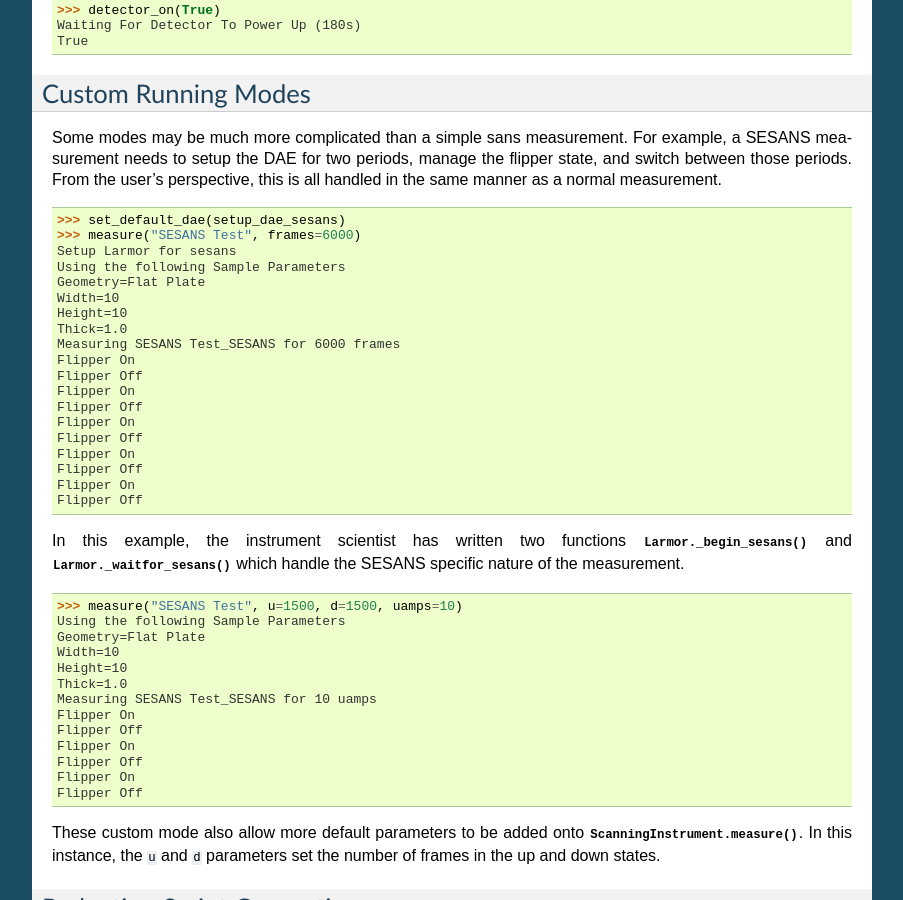
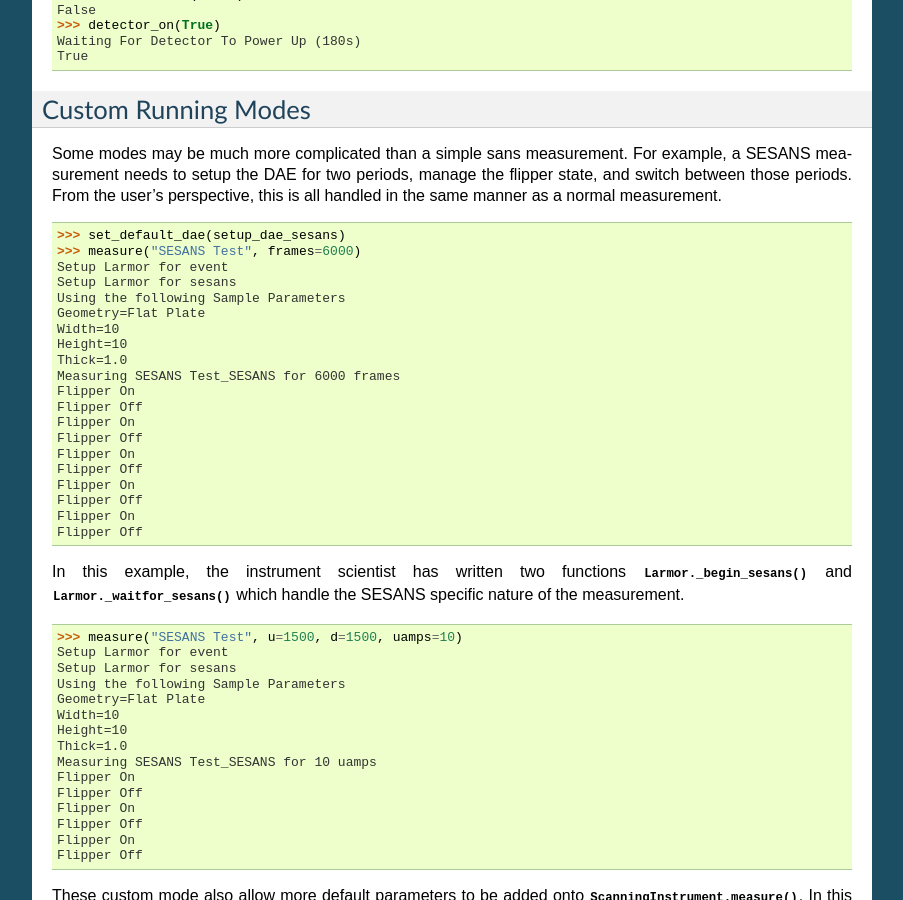
Before and after one commit to ISISNeutronMuon/InstrumentScripts, a Sphinx documentation site: the page built from doc/source/sans/tutorial.rst, in a window 1280 px wide and 900 px high, scrolled down 6397 px. Shown: the whole window, without its empty margins (198-1101 px from the left). Built offline with Sphinx 7.4.7, drawn with Linux system fonts in a browser that asks for light colours; some of the changed text lies outside the part shown.

Commit message:
Update docs for lack of memoisation

```diff
--- a/doc/source/sans/tutorial.rst
+++ b/doc/source/sans/tutorial.rst
@@ -127,6 +127,7 @@ and other beam-line parameters for a measurement.
 ...   gen.cset(Translation=100)
 ...   gen.cset(CoarseZ=-75)
 >>> measure("Sample Name", weird_place, Julabo1_SP=37, uamps=10)
+Setup Larmor for event
 Moving to position weird_place
 Moving Julabo1_SP to 37
 Using the following Sample Parameters
@@ -421,6 +422,7 @@ manner as a normal measurement.
 
 >>> set_default_dae(setup_dae_sesans)
 >>> measure("SESANS Test", frames=6000)
+Setup Larmor for event
 Setup Larmor for sesans
 Using the following Sample Parameters
 Geometry=Flat Plate
@@ -446,6 +448,8 @@ In this example, the instrument scientist has written two functions
 which handle the SESANS specific nature of the measurement.
 
 >>> measure("SESANS Test", u=1500, d=1500, uamps=10)
+Setup Larmor for event
+Setup Larmor for sesans
 Using the following Sample Parameters
 Geometry=Flat Plate
 Width=10
```
